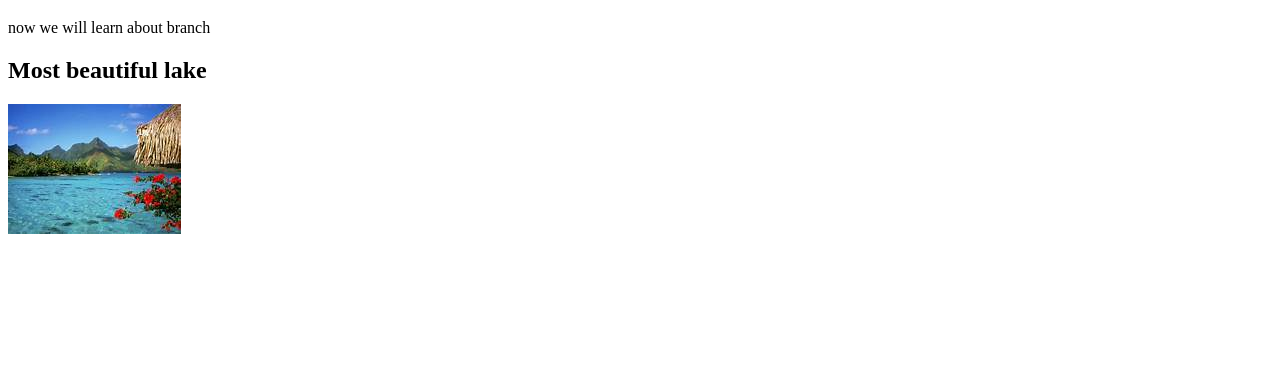
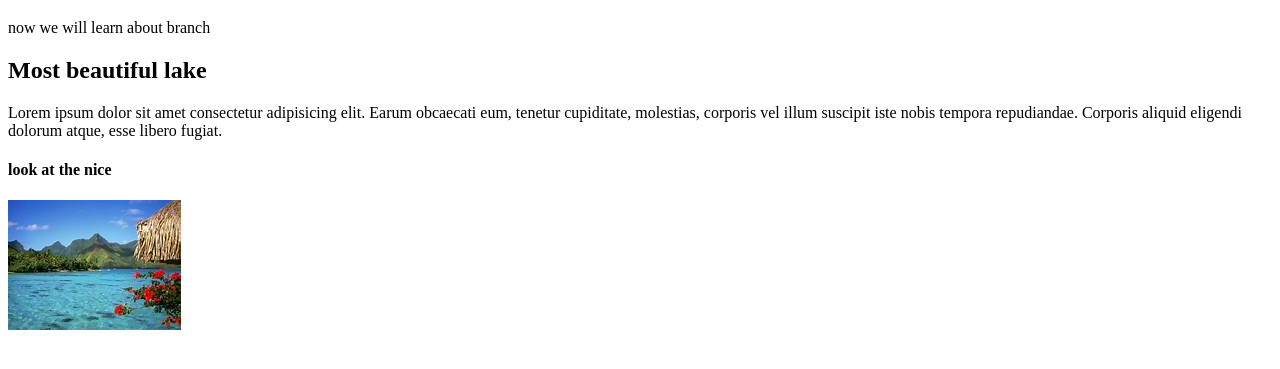
Before and after one commit to S-M-ZUBAYER/my-third-repo, a plain HTML site: page index.html in a window 1280 px wide. Shown: the part 61-430 px from the top of the page. Drawn offline with Linux system fonts and the light colour scheme.

Commit message:
Added blog

```diff
--- a/index.html
+++ b/index.html
@@ -10,6 +10,8 @@
     <h1>Branch</h1>
     <p>now we will learn about branch</p>
     <h2>Most beautiful lake</h2>
+    <p>Lorem ipsum dolor sit amet consectetur adipisicing elit. Earum obcaecati eum, tenetur cupiditate, molestias, corporis vel illum suscipit iste nobis tempora repudiandae. Corporis aliquid eligendi dolorum atque, esse libero fugiat.</p>
+    <h4>look at the nice</h4>
     <img src="th.jpg" alt="lake">
 </body>
 </html>
```
